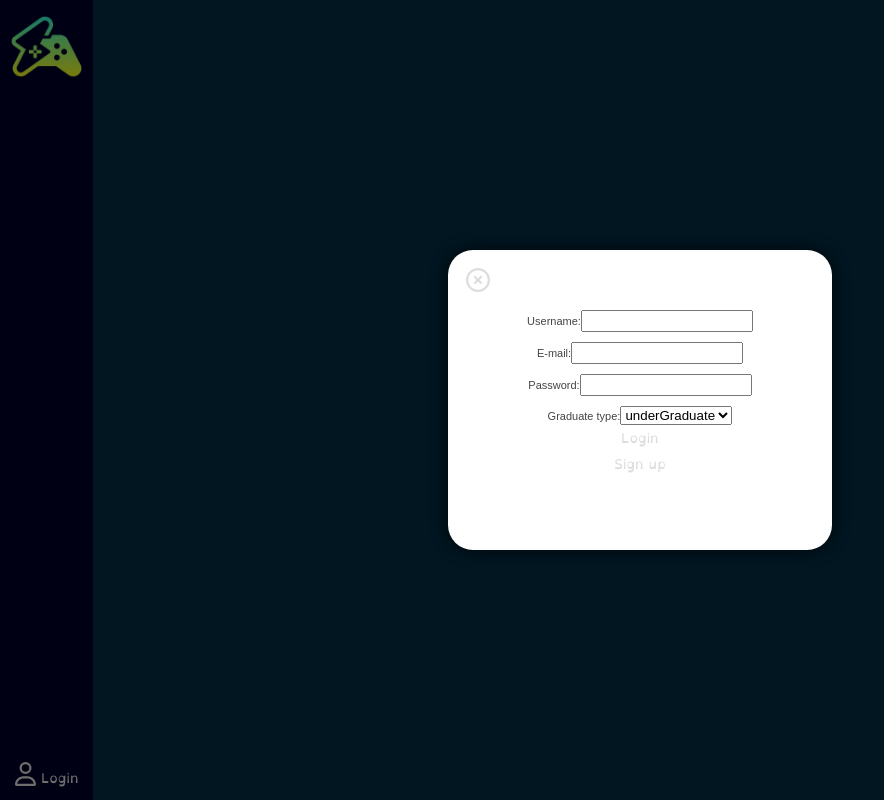
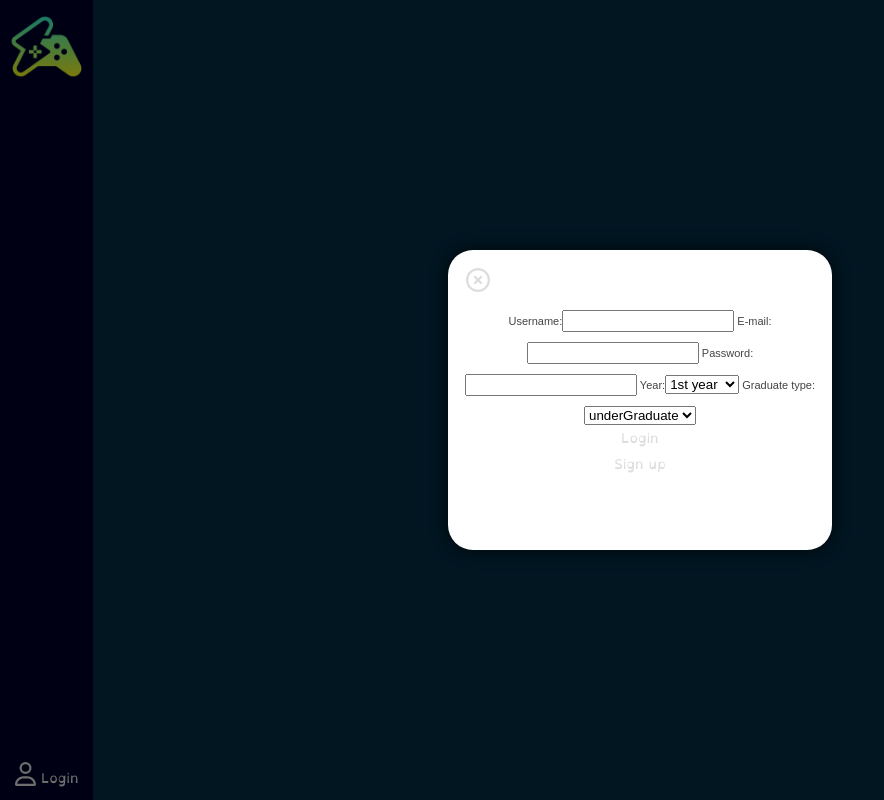
Before and after one commit to Tommyt23/HCIcw, a React (Create React App) app in the folder website/: page / in a window 1280 px wide. Both pictures are taken after a click on the button "Login". Shown: the whole page, without its empty margins (0-884 px from the left). Built offline with nearby package versions, Linux system fonts and the light colour scheme.

Commit message:
add year groups to the form

```diff
--- a/website/src/components/Modal/modal.js
+++ b/website/src/components/Modal/modal.js
@@ -23,15 +23,24 @@ const Modal = ({open, onClose}) => {
                         <label className='username'> Username:
                             <input type="text" />
                         </label>
-                        <br/>
+
                         <label className='email'> E-mail:
                             <input type="email" />
                         </label>
-                        <br/>
+
                         <label className='password'> Password:
                             <input type='text'/>
                         </label>
-                        <br/>
+
+                        <label className='year'> Year:
+                            <select name='year'>
+                                <option value='1'> 1st year</option>
+                                <option value='2'> 2nd year</option>
+                                <option value='3'> 3rd year</option>
+                                <option value='4'> 4th year</option>
+                            </select>
+                        </label>
+
                         <label className='graduateType'> Graduate type:
                             <select name='graduateType'>
                                 <option value='underGraduate'> underGraduate </option>
```
